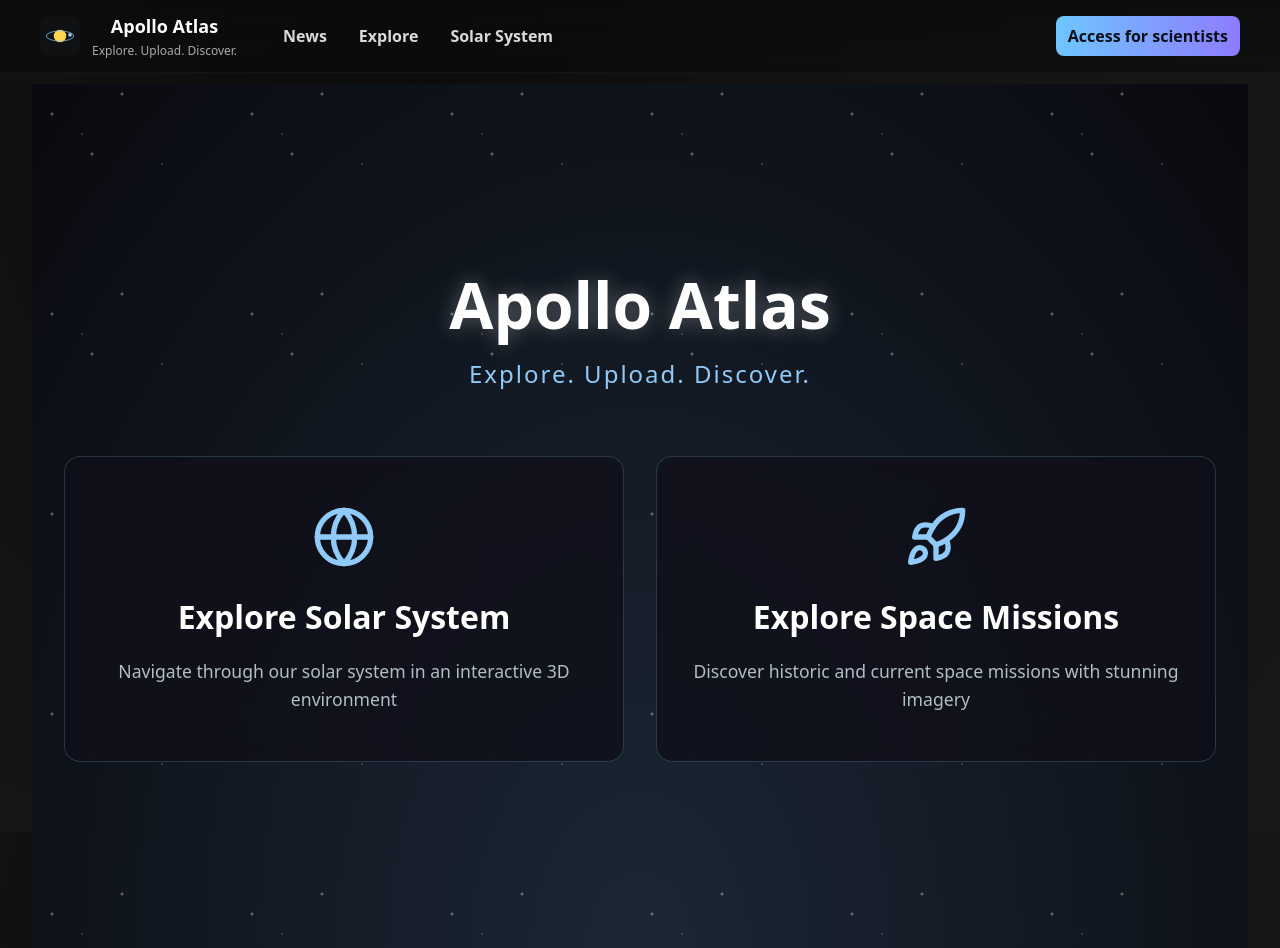
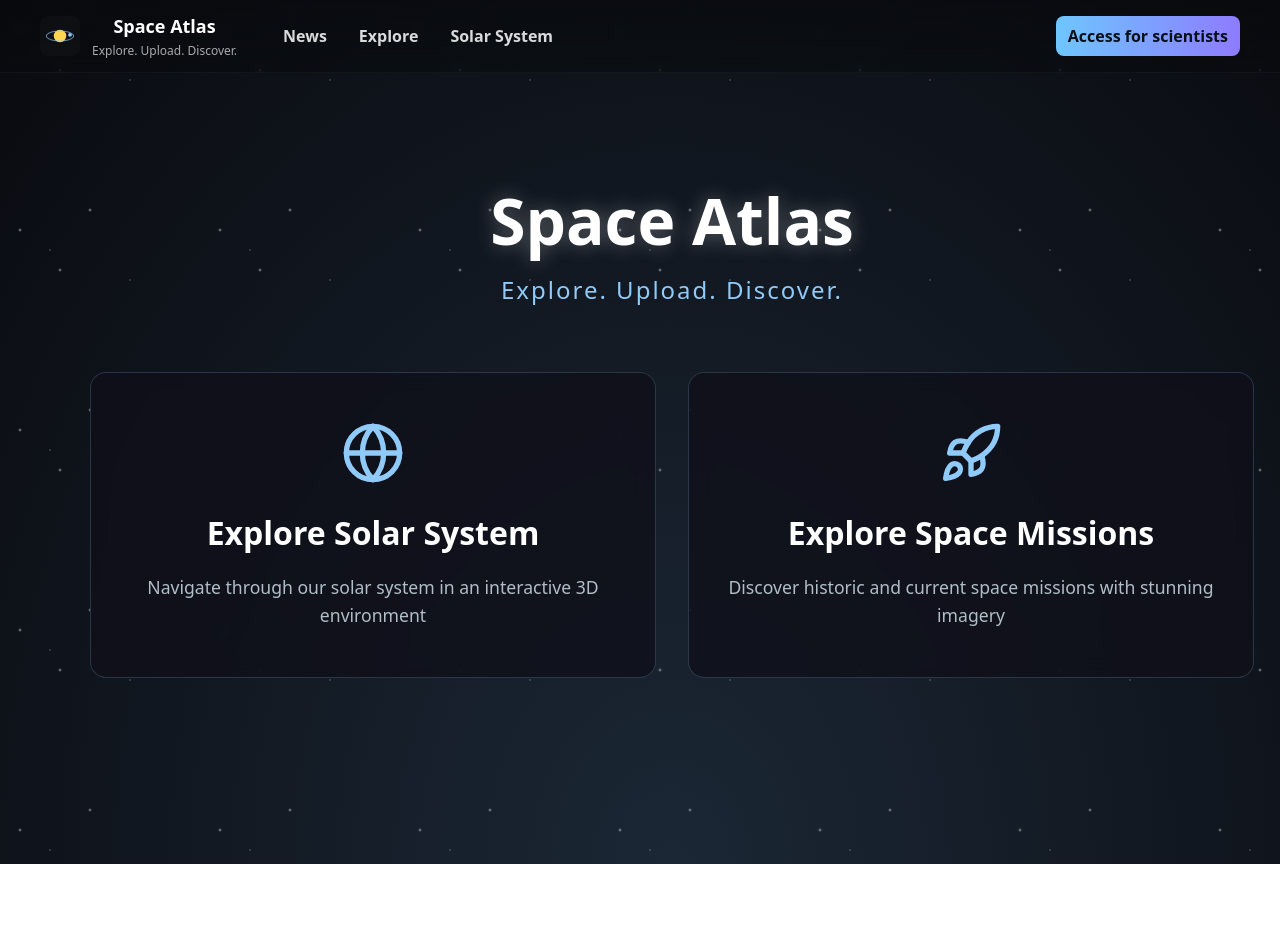
Before and after one commit to josanchdev/Space-Atlas, a React (Vite) app in the folder frontend/: page / in a window 1280 px wide. After the commit the page ends 800 px from the top, so only its background shows below. Built offline with nearby package versions, Linux system fonts and the light colour scheme.

Commit message:
name update

```diff
--- a/frontend/index.html
+++ b/frontend/index.html
@@ -3,7 +3,7 @@
   <head>
     <meta charset="UTF-8" />
     <meta name="viewport" content="width=device-width, initial-scale=1.0" />
-  <title>Apollo Atlas</title>
+  <title>Space Atlas</title>
   </head>
   <body>
     <div id="root"></div>
--- a/frontend/src/App.css
+++ b/frontend/src/App.css
@@ -1,7 +1,8 @@
 #root {
-  max-width: 1280px;
-  margin: 0 auto;
-  padding: 2rem;
+  width: 100%;
+  height: 100%;
+  margin: 0;
+  padding: 0;
   text-align: center;
 }
 
--- a/frontend/src/components/Header.jsx
+++ b/frontend/src/components/Header.jsx
@@ -15,7 +15,7 @@ export default function Header() {
             </svg>
           </div>
           <div className="aa-title">
-            <div className="aa-title-main">Apollo Atlas</div>
+            <div className="aa-title-main">Space Atlas</div>
             <div className="aa-title-sub">Explore. Upload. Discover.</div>
           </div>
         </Link>
--- a/frontend/src/pages/LandingPage.jsx
+++ b/frontend/src/pages/LandingPage.jsx
@@ -8,7 +8,7 @@ export default function LandingPage() {
   return (
     <div className="landing-container">
       <div className="landing-hero">
-        <h1 className="landing-title">Apollo Atlas</h1>
+        <h1 className="landing-title">Space Atlas</h1>
         <p className="landing-subtitle">Explore. Upload. Discover.</p>
       </div>
 
--- a/frontend/src/styles/landing.css
+++ b/frontend/src/styles/landing.css
@@ -1,12 +1,16 @@
 .landing-container {
   min-height: 100vh;
+  width: 100vw;
   display: flex;
   flex-direction: column;
   align-items: center;
   justify-content: center;
   background: radial-gradient(ellipse at bottom, #1B2735 0%, #090A0F 100%);
   padding: 2rem;
-  position: relative;
+  margin: 0;
+  position: fixed;
+  top: 0;
+  left: 0;
   overflow: hidden;
 }
 
```
